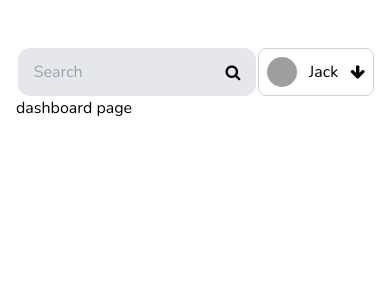
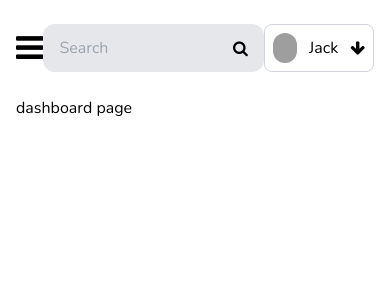
Before and after one commit to ibraheemosule/skoolizy, a React (Vite) app: page / in a window 390 px wide. Shown: the top 300 px of the page. Built offline with nearby package versions, Linux system fonts and the light colour scheme; grey boxes are pictures that could not be loaded.

Commit message:
fixed the navbar alignment error

```diff
--- a/src/components/layout/Layout.tsx
+++ b/src/components/layout/Layout.tsx
@@ -18,7 +18,7 @@ const Layout: FC = () => {
       </section>
       <section className="h-screen w-full overflow-y-auto grow pt-6">
         <TopHeader setToggleNav={setToggleNav} />
-        <div className="page _full">
+        <div className="page _full my-6">
           <Dashboard />
         </div>
       </section>
--- a/src/components/layout/top-header/TopHeader.tsx
+++ b/src/components/layout/top-header/TopHeader.tsx
@@ -6,14 +6,14 @@ interface ITopHeader {
 }
 
 const TopHeader: FC<ITopHeader> = ({ setToggleNav }) => (
-  <header className="_full">
+  <header className="_full flex">
     <button
       data-testid="menu-btn"
       onClick={() => setToggleNav(true)}
-      className="fa-regular fa-bars"
+      className="fa fa-bars fa-2x shrink-0 md:hidden"
       type="button"
     />
-    <div className="flex items-center justify-between">
+    <div className="flex grow items-center justify-between">
       <div className="w-2/3 md:w-1/2 mx-auto self-stretch">
         <SearchBar />
       </div>
```
